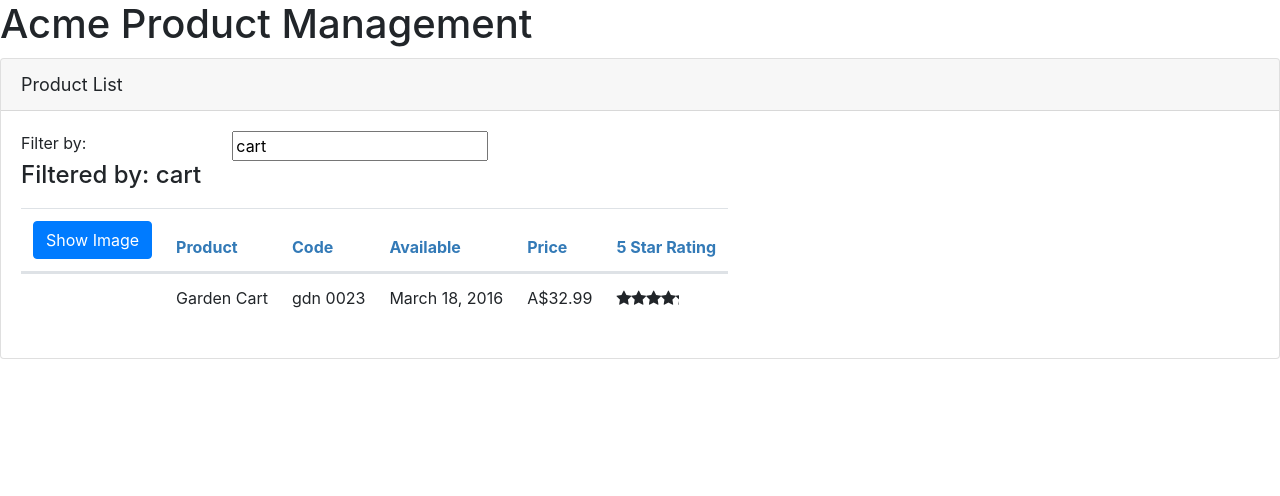
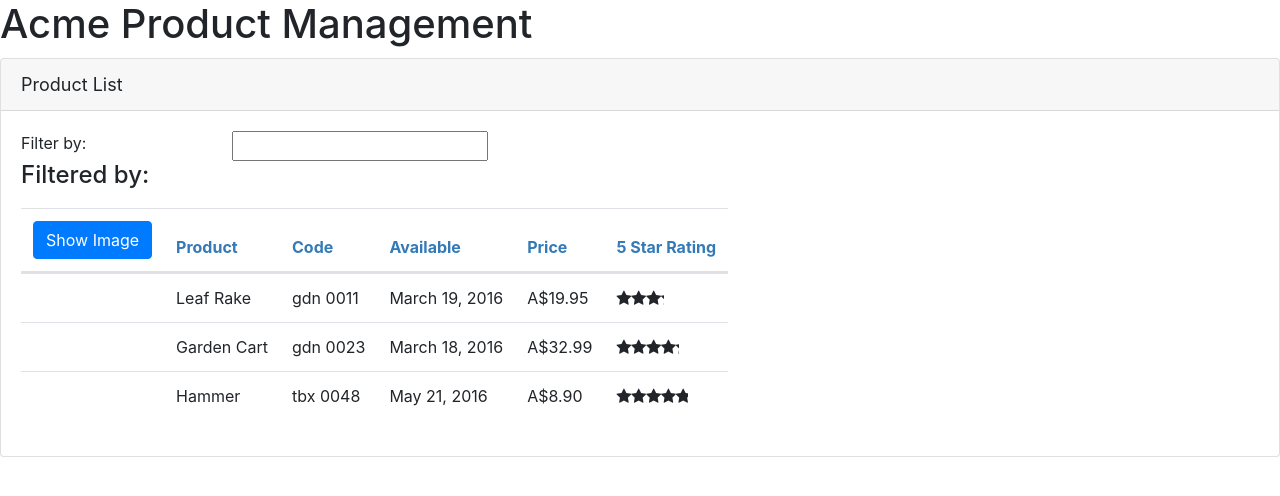
Before and after one commit to sthasagar19/AngularTut-Project, an Angular app in the folder APM-Start/: page / in a window 1280 px wide. Shown: the top 496 px of the page. Built offline with nearby package versions, Linux system fonts and the light colour scheme.

Commit message:
Module 9 complete

```diff
--- a/APM-Start/src/app/products/product-list.components.ts
+++ b/APM-Start/src/app/products/product-list.components.ts
@@ -1,5 +1,6 @@
 import {Component, OnInit} from '@angular/core';
 import { IProduct } from './product';
+import { ProductService } from './product.service';
 
 @Component({
     selector: 'pm-products',
@@ -22,46 +23,16 @@
 
     }
     filteredProducts: IProduct[];
-   products: IProduct[]= [{
-        "productId": 1,
-        "productName": "Leaf Rake",
-        "productCode": "GDN-0011",
-        "releaseDate": "March 19, 2016",
-        "description": "Leaf rake with 48-inch wooden handle.",
-        "price": 19.95,
-        "starRating": 3.2,
-        "imageUrl": "https://openclipart.org/image/300px/svg_to_png/26215/Anonymous_Leaf_Rake.png"
-      },
-      {
-        "productId": 2,
-        "productName": "Garden Cart",
-        "productCode": "GDN-0023",
-        "releaseDate": "March 18, 2016",
-        "description": "15 gallon capacity rolling garden cart",
-        "price": 32.99,
-        "starRating": 4.2,
-        "imageUrl": "https://openclipart.org/image/300px/svg_to_png/58471/garden_cart.png"
-      },
-      {
-        "productId": 5,
-        "productName": "Hammer",
-        "productCode": "TBX-0048",
-        "releaseDate": "May 21, 2016",
-        "description": "Curved claw steel hammer",
-        "price": 8.9,
-        "starRating": 4.8,
-        "imageUrl": "https://openclipart.org/image/300px/svg_to_png/73/rejon_Hammer.png"
-      }];
-      constructor(){
-          this.filteredProducts=this.products;
-          this.listFilter='cart';
+   products: IProduct[]= [];
+      constructor(private productService: ProductService){
       }
       toggleImage():void{
           this.showImage=!this.showImage;
       }
 
       ngOnInit(): void{
-          console.log('In OnInit');
+          this.products=this.productService.getProducts();
+          this.filteredProducts=this.products;
       }
 
       performFilter(filterBy:string):IProduct[]{
--- /dev/null
+++ b/APM-Start/src/app/products/product.service.ts
@@ -0,0 +1,42 @@
+import {Injectable} from '@angular/core';
+import { IProduct } from './product';
+
+@Injectable({
+    providedIn: 'root'
+})
+
+export class ProductService{
+
+    getProducts(): IProduct[]{
+        return [{
+            "productId": 1,
+            "productName": "Leaf Rake",
+            "productCode": "GDN-0011",
+            "releaseDate": "March 19, 2016",
+            "description": "Leaf rake with 48-inch wooden handle.",
+            "price": 19.95,
+            "starRating": 3.2,
+            "imageUrl": "https://openclipart.org/image/300px/svg_to_png/26215/Anonymous_Leaf_Rake.png"
+          },
+          {
+            "productId": 2,
+            "productName": "Garden Cart",
+            "productCode": "GDN-0023",
+            "releaseDate": "March 18, 2016",
+            "description": "15 gallon capacity rolling garden cart",
+            "price": 32.99,
+            "starRating": 4.2,
+            "imageUrl": "https://openclipart.org/image/300px/svg_to_png/58471/garden_cart.png"
+          },
+          {
+            "productId": 5,
+            "productName": "Hammer",
+            "productCode": "TBX-0048",
+            "releaseDate": "May 21, 2016",
+            "description": "Curved claw steel hammer",
+            "price": 8.9,
+            "starRating": 4.8,
+            "imageUrl": "https://openclipart.org/image/300px/svg_to_png/73/rejon_Hammer.png"
+          }];
+    }
+}
```
